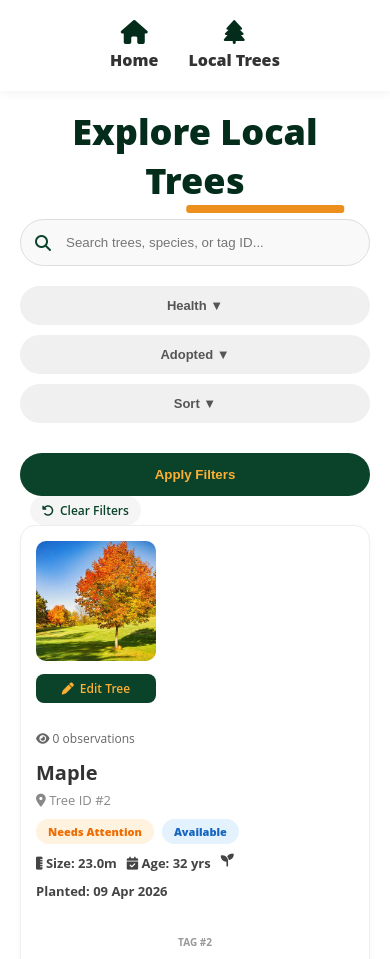
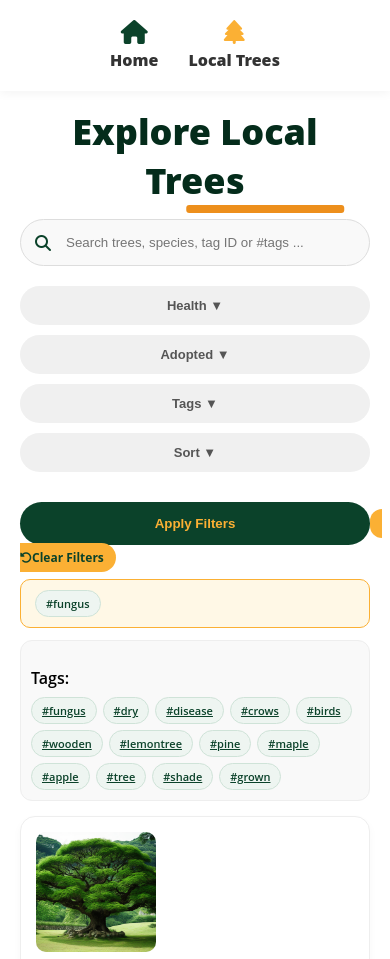
Before and after one commit to dprstn/Tree-Guardian, a Flask app: a page that uses templates/local_trees.html in a window 390 px wide. Shown: the top 959 px of the page. Run offline with Flask 3, Linux system fonts and the light colour scheme; a user stored in the database is signed in; grey boxes are pictures that could not be loaded.

Commit message:
allow users to add tags to trees, display tags on tree cards and enable tag-based filtering

```diff
--- a/App.py
+++ b/App.py
@@ -3,7 +3,7 @@ import re
 from flask import Flask, flash, render_template, request, redirect, url_for, session, get_flashed_messages, send_file
 from werkzeug.security import generate_password_hash, check_password_hash
 from datetime import datetime, date, timedelta
-from database import db, User, Adoption, Observation, Observation_type, Tree, Species
+from database import db, User, Adoption, Observation, Observation_type, Tree, Species, Tag, TreeTag
 from flask_mail import Mail, Message
 from sqlalchemy import or_, func
 import qrcode
@@ -499,11 +499,12 @@ def local_trees():
         return redirect(url_for('login'))
 
     # request.args gets data from query string (? search = oak)
-    search_query = request.args.get('search', '')
+    search_query = request.args.get('search', '').strip().lower()
     health_filters = request.args.getlist('health')
     status_filters = request.args.getlist('status')
     species_filter = request.args.get('species', '')
     sort_order = request.args.get('sort', 'newest')
+    tag_filter = request.args.get('tag')
 
     #Join the data for the filters
 
@@ -519,7 +520,7 @@ def local_trees():
     # outerjoin(Adoption) fetch all the trees even when they are not adopted
     # so it outerjoins Adoption.user_id = User.user_id
 
-    query = db.session.query(Tree, Species, Adoption, User, func.count(Observation.observation_id).label("obs_count"))\
+    query = db.session.query(Tree, Species, Adoption, User, func.coalesce(func.count(Observation.observation_id), 0).label("obs_count"))\
         .select_from(Tree)\
         .join(Species)\
         .outerjoin(Adoption)\
@@ -527,15 +528,34 @@ def local_trees():
         .outerjoin(Observation, Tree.tree_id== Observation.tree_id)\
         .group_by(Tree.tree_id)
 
-    if search_query:
+
+
+    if tag_filter:
+        query = query.join(Tree.tags).filter(Tag.name == tag_filter)
+
+    elif search_query:
+
+        if search_query.startswith("#") and len(search_query) > 1:
+            tag_name = search_query.replace("#", "")
+            query = query.join(Tree.tags) \
+                .filter(Tag.name.ilike(f"%{tag_name}%"))
+
         # ilike mworks like regex matches the most characters
-        filters = [Species.species_name.ilike(f'%{search_query}%')]
 
-        # if user searches by the tree_id
-        if search_query.isdigit():
-            filters.append(Tree.tree_id == int(search_query))
+        else:
+            filters = [Species.species_name.ilike(f'%{search_query}%')]
 
-        query = query.filter(or_(*filters)) # the OR condition matches any filters
+            # if user searches by the tree_id
+            if search_query.isdigit():
+
+                filters.append(Tree.tree_id == int(search_query))
+
+            query = query.outerjoin(Tree.tags).filter(
+                or_(
+                    *filters,
+                    Tag.name.ilike(f"%{search_query}%")
+                )
+            ) # the OR condition matches any filters
 
     if health_filters:
         query = query.filter(Tree.health_status.in_(health_filters))
@@ -568,14 +588,18 @@ def local_trees():
 
     #returns list of all results:
 
+    query = query.distinct()
     trees = query.all()
+
+    all_tags = Tag.query.all()
 
     all_species = Species.query.all()
 
     return render_template('local_trees.html',
                            trees=trees,
                            all_species=all_species,
-                           search_query=search_query
+                           search_query=search_query,
+                           all_tags=all_tags
                            )
 
 
@@ -652,6 +676,10 @@ def add_observation(tree_id):
     obs_type_val = request.form.get('obs_type')
 
     notes = request.form.get('notes', '').strip()
+    import re
+    tags_input = request.form.get('tags', '')
+    tags = re.findall(r"#(\w+)", tags_input.lower())
+
 
 
 
@@ -693,6 +721,22 @@ def add_observation(tree_id):
 
     )
 
+    for tag_name in tags:
+        tag = Tag.query.filter_by(name=tag_name).first()
+
+        if not tag:
+            tag = Tag(name=tag_name)
+            db.session.add(tag)
+            db.session.commit()
+
+        existing = TreeTag.query.filter_by(
+            tree_id=tree_id,
+            tag_id=tag.tag_id
+        ).first()
+
+        if not existing:
+            db.session.add(TreeTag(tree_id=tree_id, tag_id=tag.tag_id))
+
 
 
 
@@ -728,6 +772,13 @@ def edit_tree(tree_id):
         return redirect(url_for('tree_detail', tree_id=tree_id))
 
     return render_template('edit_tree.html', tree=tree, species_list=Species.query.all())
+@app.route('/events')
+def events():
+    if not session.get("is_active"):
+        return redirect(url_for('login'))
+
+    return render_template('events.html')
+
 @app.route('/logout')
 def logout():
     username = session.get('username')
--- a/static/css/style.css
+++ b/static/css/style.css
@@ -760,8 +760,9 @@ body, html {
 
 .tree-card-main {
     display: flex;
-    padding: 15px;
-    gap: 15px;
+    justify-content: space-between;
+    align-items: stretch;
+    gap: 20px;
 }
 
 .tree-img {
@@ -774,7 +775,9 @@ body, html {
 
 .tree-info {
     flex: 1;
-    text-align: left;
+    min-width: 0; /* prevents overflow push */
+    display: flex;
+    flex-direction: column;
 }
 
 .tree-info h3 {
@@ -811,8 +814,11 @@ body, html {
 .qr-container {
     width: 100px;
     text-align: center;
+
+    display: flex;
+    flex-direction: column;
+    align-items: center;
 }
-
 .qr-img {
     width: 100%;
     border: 1px solid #eee;
@@ -881,13 +887,14 @@ body, html {
 }
 
 .tree-meta {
-    font-size: 13px;
-    color: #444;
-    font-weight: 700;
     display: flex;
+    font-size: 12px;
     flex-wrap: wrap;
-    gap: 10px;
-    margin-top: 5px;
+    gap: 12px;
+
+    margin-top: 6px;
+
+    font-weight: 600;
 }
 .explore-header {
     color: #042c1b;
@@ -945,7 +952,8 @@ body, html {
 
     /* QR below content */
     .qr-container {
-        width: 100%;
+        flex-shrink: 0;
+        text-align: center;
         margin-top: 10px;
     }
 
@@ -1202,8 +1210,11 @@ body, html {
 }
 .tree-card-main {
     display: flex;
+    justify-content: space-between;
+    padding: 15px;
     gap: 15px;
-    align-items: center;
+    align-items: flex-start;
+
 }
 
 /* MOBILE */
@@ -1219,7 +1230,7 @@ body, html {
     }
 
     .qr-container {
-        width: 100%;
+        width: 100px;
         text-align: center;
     }
 }
@@ -1268,11 +1279,16 @@ color: #0b422a;
 font-weight: 600;
 
 .tree-img-container {
+
+
+
+
     display: flex;
     flex-direction: column;
-    align-items: flex-start;
+    justify-content: center;
+    align-items: center;
+    height: 100%;
 }
-
 /* keep same size as your card */
 .tree-img {
     width: 120px;
@@ -1309,27 +1325,23 @@ font-weight: 600;
 }
 
 .btn-clear {
-    display: inline-flex;
-    align-items: center;
-    gap: 6px;
+    background: #fbb034;   /* gold */
+    color: #0b422a;        /* dark green */
 
     padding: 8px 14px;
-    margin-left: 10px;
-
     border-radius: 20px;
 
-    background: #f5f5f5;
-    color: #0b422a;
+    font-weight: 700;
+    text-decoration: none;   /* REMOVE underline */
 
-    font-weight: 600;
-    font-size: 13px;
+    border: none;
+    cursor: pointer;
 
-    text-decoration: none;
     transition: 0.2s;
 }
 
 .btn-clear:hover {
-    background: #e6e6e6;
+    background: #ffcc66;
 }
 .btn-back {
     display: inline-flex;
@@ -1361,3 +1373,110 @@ font-weight: 600;
         padding: 6px 12px;
     }
 }
+/* TAG PILLS */
+.tag-pill {
+    display: inline-block;
+
+    padding: 5px 10px;
+    border-radius: 14px;
+
+    background: #eef5f1;
+    color: #0b422a;
+
+    font-size: 12px;
+    font-weight: 600;
+
+    border: 1px solid #cfe3d8;
+
+    white-space: nowrap;
+}
+
+/* hover */
+.tag-pill:hover {
+    background: #e2f0ea;
+}
+.tag-section {
+    margin-top: 6px;
+
+}
+
+.tag-list {
+    display: flex;
+    flex-wrap: wrap;
+    gap: 6px;
+    max-width: 520px;
+}
+.active-filters {
+    display: flex;
+    flex-wrap: wrap;
+    gap: 8px;
+
+    margin: 12px 0;
+
+    padding: 10px 14px;
+
+    background: #fff8e6;
+    border: 1px solid #fbb034;
+    border-radius: 10px;
+}
+.tag-pill.active {
+    background: #0b422a;
+    color: #fbb034;
+    border: none;
+}
+.tag-expand-row {
+    margin: 10px 0 15px 0;
+    padding: 12px;
+
+    border-radius: 12px;
+
+    background: #f9f9f9;
+    border: 1px solid #eee;
+}
+@media (max-width: 768px) {
+
+    .tag-pill {
+        font-size: 11px;
+        padding: 5px 10px;
+    }
+
+    .tag-list {
+        display: flex;
+        flex-wrap: wrap;
+        gap: 6px;
+        margin-top: 6px;
+
+        max-width: 100%;
+    }
+
+    .active-filters {
+        gap: 6px;
+    }
+
+    .tag-expand-row {
+        padding: 10px;
+    }
+}
+.tag-label {
+    font-size: 12px;
+    font-weight: 700;
+    color: #0b422a;
+    margin-right: 6px;
+}
+@media (min-width: 1024px) {
+
+    .tag-pill {
+        font-size: 13px;
+        padding: 6px 14px;
+    }
+
+    .tag-expand-row {
+        padding: 15px;
+    }
+}
+.nav-item i {
+    color: #0b422a; /* your dark green */
+}
+.nav-item.active i {
+    color: #fbb034; /* gold highlight */
+}
--- a/templates/homepage.html
+++ b/templates/homepage.html
@@ -22,6 +22,10 @@
             </a>
             <a href="{{ url_for('local_trees') }}" class="nav-item">
                 <i class="fa-solid fa-tree"></i> Local Trees
+            </a>
+            <a href="{{ url_for('events') }}" class="nav-item">
+              <i class="nav-icon-img"></i> Events
+
             </a>
             {% if role.lower() == 'admin' %}
             <a href="{{url_for('add_tree') }}" class="nav-item">
--- a/templates/local_trees.html
+++ b/templates/local_trees.html
@@ -29,7 +29,7 @@
         <form method="GET" action="{{url_for('local_trees')}}">
             <div class="search-bar-container">
                 <i class="fa fa-search search-icon"></i>
-                <input type="text" name="search" class="search-input" value="{{ search_query }}" placeholder="Search trees, species, or tag ID...">
+                <input type="text" name="search" class="search-input" value="{{ search_query }}" placeholder="Search trees, species, tag ID or #tags ...">
             </div>
 
         <!-- FILTERS -->
@@ -75,6 +75,23 @@
                     </div>
                 </div>
 
+                <div class="filter-dropdown">
+                    <button type="button" class="filter-pill">Tags ▼</button>
+
+                    <div class="dropdown-content">
+                        {% if all_tags %}
+                        {% for tag in all_tags %}
+
+                            <label>
+                                <input type="radio" name="tag" value="{{ tag.name }}"
+                                {% if request.args.get('tag') == tag.name %}checked{% endif %}>
+                                #{{ tag.name }}
+                            </label>
+                        {% endfor %}
+                        {% endif %}
+                    </div>
+                </div>
+
                 <!-- SORT -->
                 <div class="filter-dropdown">
                     <button type="button" class="filter-pill">Sort ▼</button>
@@ -114,6 +131,38 @@
             </a>
 
         </form>
+        {% if request.args.get('tag') or request.args.getlist('health')| length > 0 or request.args.getlist('status') %}
+        <div class="active-filters">
+
+            {% if request.args.get('tag') %}
+                <span class="tag-pill">#{{ request.args.get('tag') }}</span>
+            {% endif %}
+
+            {% for h in request.args.getlist('health') %}
+                <span class="tag-pill">{{ h }}</span>
+            {% endfor %}
+
+            {% for s in request.args.getlist('status') %}
+                <span class="tag-pill">{{ s }}</span>
+            {% endfor %}
+
+        </div>
+        {% endif %}
+        {% if all_tags %}
+        <div class="tag-expand-row">
+
+            <p style="font-weight:600; margin-bottom:8px;">Tags:</p>
+
+            <div class="tag-list">
+                {% for tag in all_tags %}
+                    <a href="{{ url_for('local_trees', tag=tag.name) }}" class="tag-pill">
+                        #{{ tag.name }}
+                    </a>
+                {% endfor %}
+            </div>
+
+        </div>
+        {% endif %}
 
                     <!-- TREE CARDS LIST -->
         <div class="tree-list">
@@ -147,7 +196,7 @@
                     <!-- Center: Details -->
                     <div class="tree-info">
 
-                        <p style="font-size: 12px; color:#666">
+                        <p style="font-size: 14px; color:#666">
                             <i class=" fa fa-eye"></i> {{obs_count}} observations
                         </p>
                         <h3>{{ species.species_name }}</h3>
@@ -162,7 +211,9 @@
                             {% endif %}
                         </div>
 
+
                         <div class="tree-meta">
+
                             <span><i class="fa fa-ruler-vertical"></i> Size: {{ tree.tree_size }}m </span>
                             <span><i class="fa fa-calendar-check"></i> Age: {{ tree.age }} yrs </span>
                             <i class="fa fa-seedling"></i>
@@ -176,7 +227,18 @@
                                 {% endif %}
                             </span>
                         </div>
+
+                        {% if tree.tags %}
+                        <div class="tag-section">
+                            <div class="tag-list">
+                                {% for t in tree.tags %}
+                                    <span class="tag-pill">#{{t.name }}</span>
+                                {% endfor %}
+                            </div>
+                        </div>
+                        {% endif %}
                     </div>
+
 
                     <!-- Right: QR Code -->
                     <div class="qr-container">
```
Also changed, not shown: database.py (+12 -0 lines), templates/events.html (added, +36 -0 lines), templates/tree_detail.html (+24 -0 lines), instance/TreeGuardian.db, static/uploads/trees/18b9a32d738140198048340eb551c3e1_oak-tree-4_1.jpg (added), static/uploads/trees/dcd871635ecb42cb9cddeb80b3dfac8f_pngtree-a-big-green-tree-standing-on-a-field-image_13039885.jpg (added), static/uploads/trees/de3ac85f8b124dc4a94fb2b557f5dbcf_beautiful-tree-in-sunny-landscape.jpg (added).
